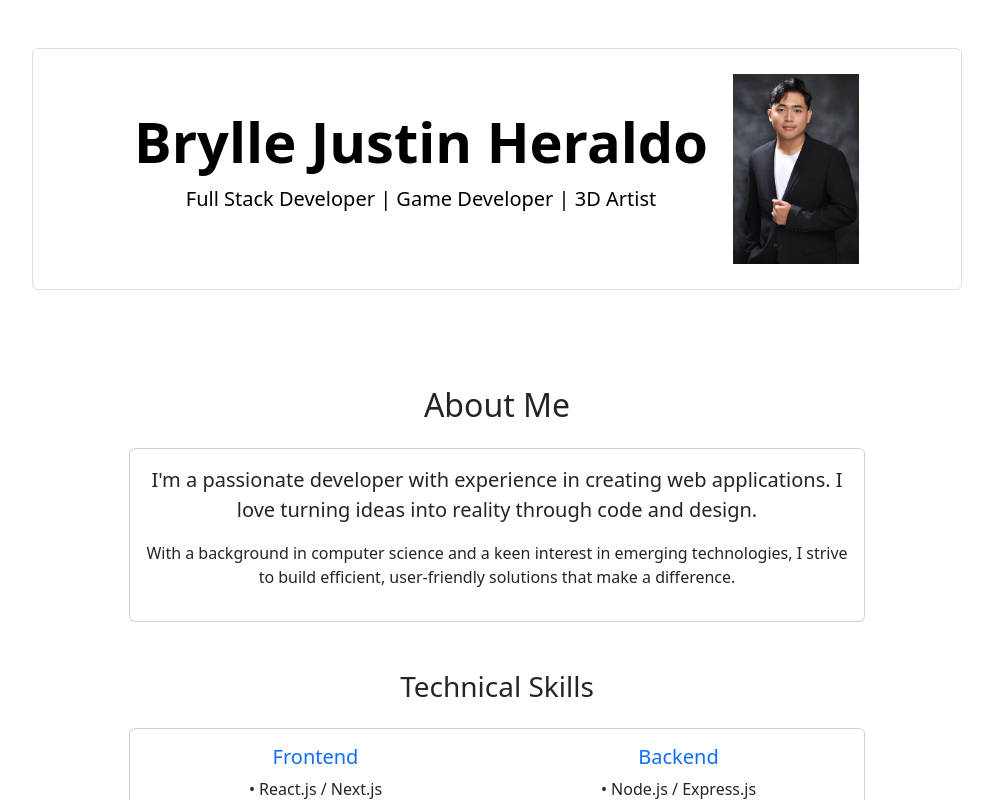
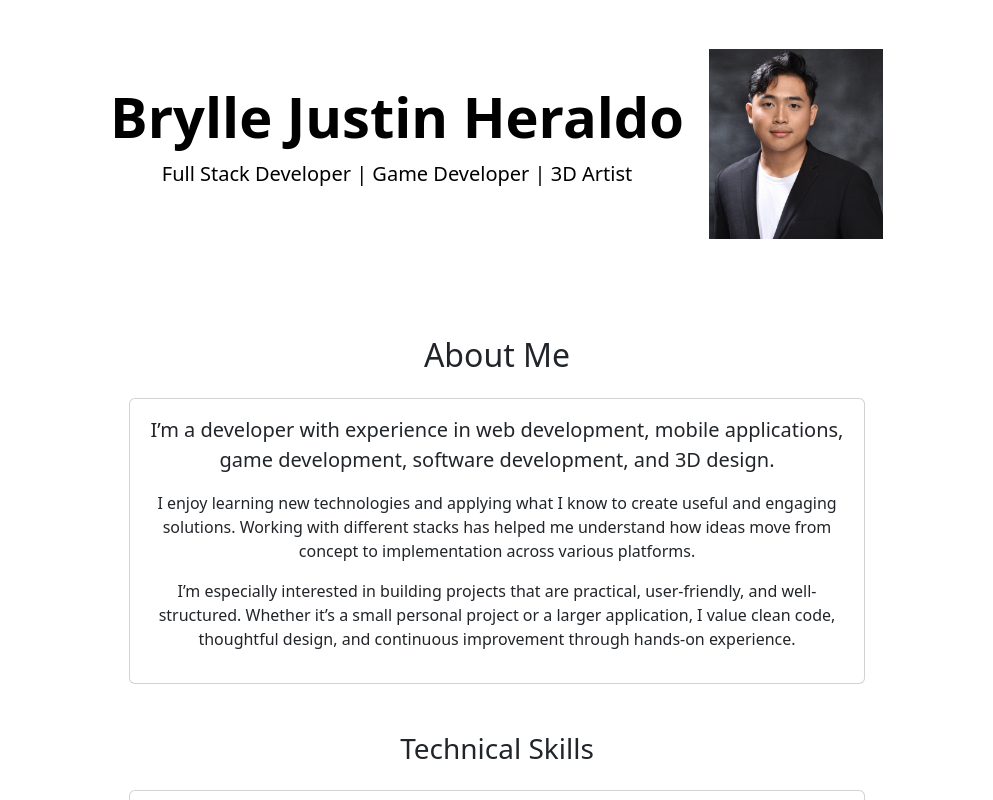
Before and after one commit to TeruhashiN/reactapp, a React (Vite) app: page / in a window 1280 px wide. Shown: the top 800 px of the page, without its empty margins (143-1136 px from the left). Built offline with nearby package versions, Linux system fonts and the light colour scheme.

Commit message:
fix minor problem

```diff
--- a/src/App.css
+++ b/src/App.css
@@ -15,7 +15,7 @@
 
 @media (min-width: 768px) {
   .small-profile {
-    width: 8rem; /* slightly larger on wider screens */
+    width: 11rem; /* slightly larger on wider screens */
     height: 12rem;
   }
 }
--- a/src/components/About.tsx
+++ b/src/components/About.tsx
@@ -7,17 +7,27 @@ const About: React.FC = () => {
         <div className="row">
           <div className="col-lg-8 mx-auto text-center">
             <h2 className="mb-4">About Me</h2>
+
+            {/* About Me Card */}
             <div className="card mb-4">
               <div className="card-body">
                 <p className="lead">
-                  I'm a passionate developer with experience in creating web
-                  applications. I love turning ideas into reality through code
-                  and design.
+                  I’m a developer with experience in web development, mobile
+                  applications, game development, software development, and 3D
+                  design.
                 </p>
                 <p>
-                  With a background in computer science and a keen interest in
-                  emerging technologies, I strive to build efficient,
-                  user-friendly solutions that make a difference.
+                  I enjoy learning new technologies and applying what I know to
+                  create useful and engaging solutions. Working with different
+                  stacks has helped me understand how ideas move from concept
+                  to implementation across various platforms.
+                </p>
+                <p>
+                  I’m especially interested in building projects that are
+                  practical, user-friendly, and well-structured. Whether it’s
+                  a small personal project or a larger application, I value
+                  clean code, thoughtful design, and continuous improvement
+                  through hands-on experience.
                 </p>
               </div>
             </div>
@@ -54,6 +64,7 @@ const About: React.FC = () => {
                 </div>
               </div>
             </div>
+
           </div>
         </div>
       </div>
--- a/src/components/Header.tsx
+++ b/src/components/Header.tsx
@@ -1,11 +1,11 @@
 import React from "react";
-import profileDP from "../assets/profileDP.jpg";
+import profileDP from "../assets/profileDPs.jpg";
 
 const Header: React.FC = () => {
   return (
     <header className="text-black py-5">
       <div className="container">
-        <div className="col-lg-10 mx-auto header-border">
+        <div className="col-lg-10 mx-auto">
           <div className="d-flex flex-column flex-lg-row align-items-center justify-content-center text-center gap-4">
             <div>
               <h1 className="display-4 fw-bold">Brylle Justin Heraldo</h1>
```
Also changed, not shown: src/assets/profileDPs.jpg (added).
